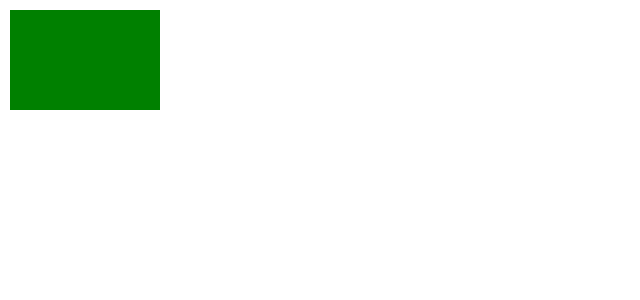
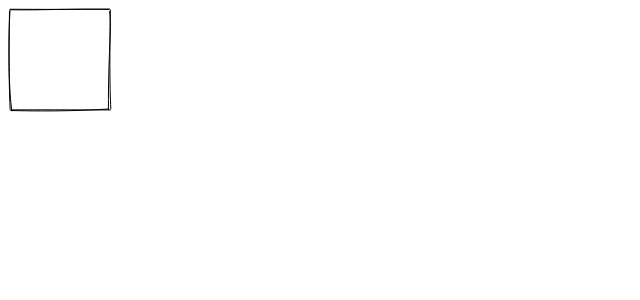
Before and after one commit to letmetnl/sketched, a React (Create React App) app: page / in a window 1280 px wide. Shown: the top 300 px of the page, without its empty margins (0-640 px from the left). Built offline with nearby package versions, Linux system fonts and the light colour scheme.

Commit message:
added basic rough canvas

```diff
--- a/package.json
+++ b/package.json
@@ -9,6 +9,7 @@
     "react": "^17.0.1",
     "react-dom": "^17.0.1",
     "react-scripts": "4.0.1",
+    "roughjs": "^4.3.1",
     "web-vitals": "^0.2.4"
   },
   "scripts": {
--- a/src/App.js
+++ b/src/App.js
@@ -1,16 +1,37 @@
 import "./App.css";
 import React, { useLayoutEffect, useState } from "react";
+import rough from "roughjs/bundled/rough.esm";
+const generator = rough.generator();
 
 function App() {
+  const [elements, setElements] = useState([]);
+  const [drawing, setDrawing] = useState(false);
+
+  const handleMouseDown = () => {};
+  const handleMouseMove = () => {};
+  const handleMouseUp = () => {};
+
   useLayoutEffect(() => {
     const canvas = document.getElementById("canvas");
     const ctx = canvas.getContext("2d");
 
-    ctx.fillStyle = "green";
-    ctx.fillRect(10, 10, 150, 100);
+    const roughCanvas = rough.canvas(canvas);
+    const rect = generator.rectangle(10, 10, 100, 100);
+
+    roughCanvas.draw(rect);
+
+    // ctx.fillStyle = "green";
+    // ctx.fillRect(10, 10, 150, 100);
   });
   return (
-    <canvas id="canvas" height={window.innerHeight} width={window.innerWidth}>
+    <canvas
+      id="canvas"
+      height={window.innerHeight}
+      width={window.innerWidth}
+      onMouseDown={handleMouseDown}
+      onMouseMove={handleMouseMove}
+      onMouseUp={handleMouseUp}
+    >
       canvas
     </canvas>
   );
```
Also changed, not shown: 2 other files (tests, documents, lock files or other folders).
